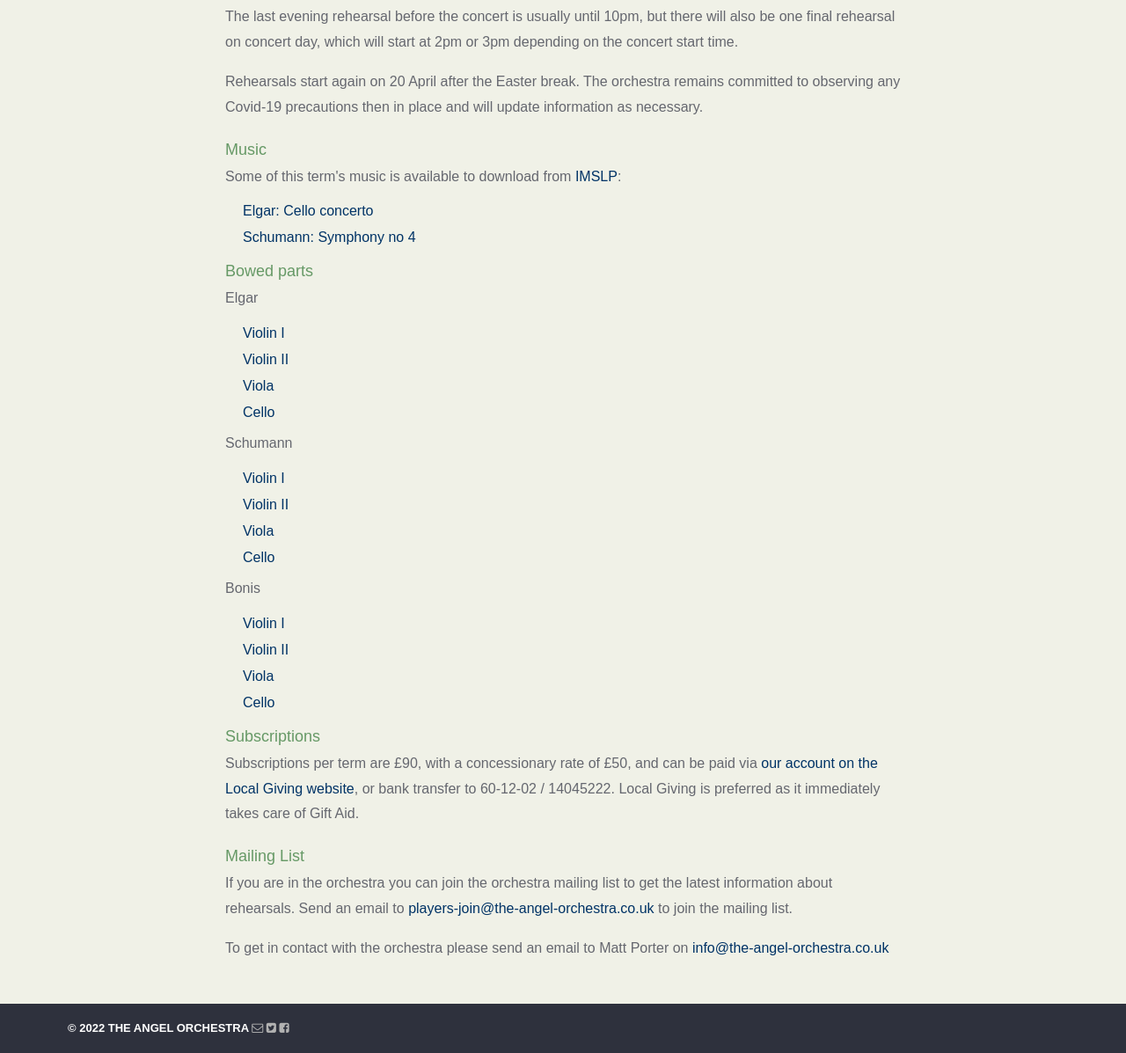
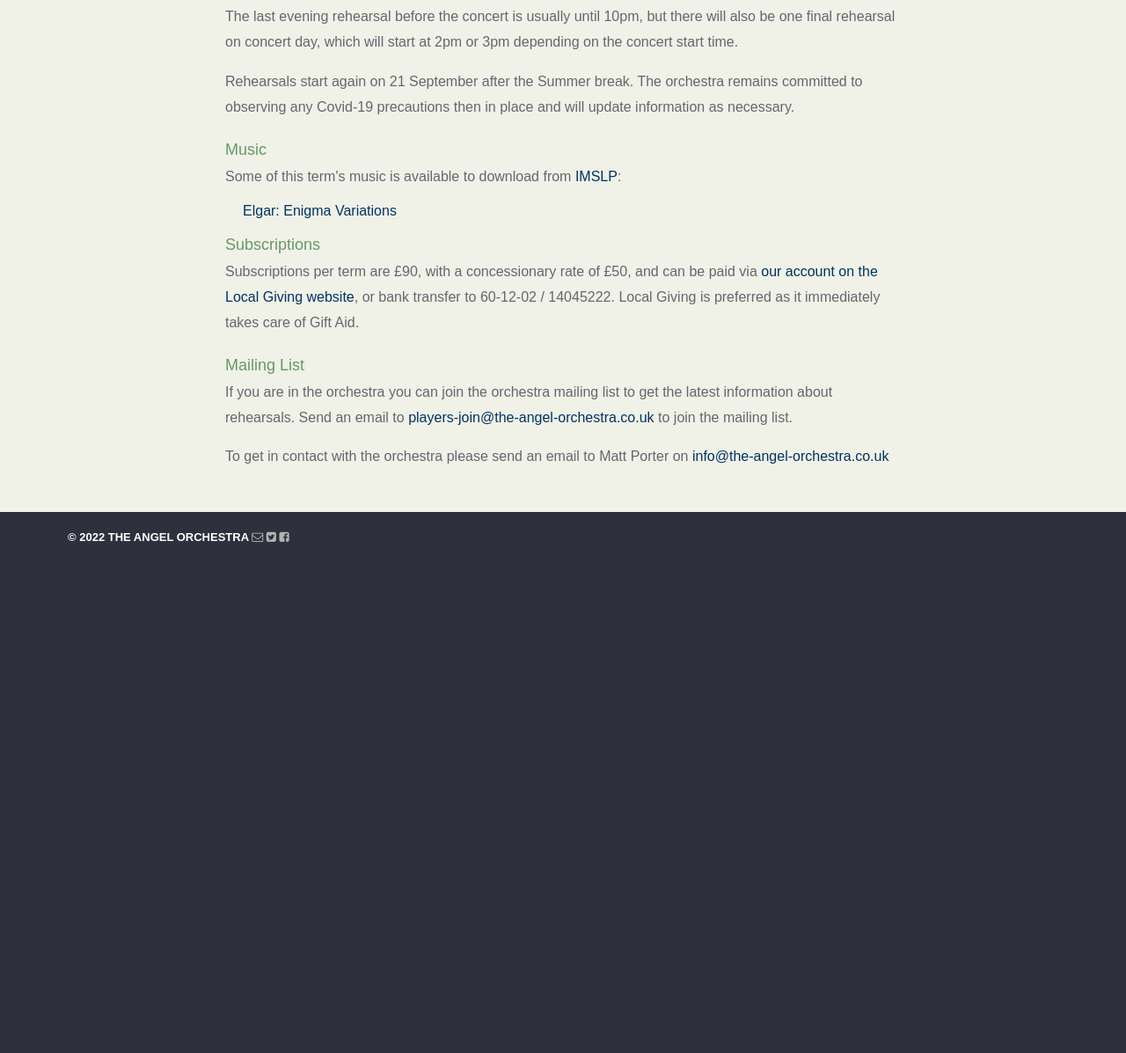
Before and after one commit to the-angel-orchestra/the-angel-orchestra.github.io, a Jekyll site: the page built from rehearsals/index.html, in a window 1280 px wide and 1400 px high, scrolled down 811 px, cut to the strip 203-1400 px from the top of the window. Shown: the whole strip at 88% size. Built offline with Jekyll 4.4.1, drawn with Linux system fonts in a browser that asks for light colours; nearby versions of some CDN libraries; some web fonts are replaced; after the commit the page ends 1653 px from its top, so only the background shows below that.

Commit message:
Updates concert metadata

```diff
--- a/_includes/imslp.html
+++ b/_includes/imslp.html
@@ -1,3 +1 @@
-<li><a href='https://imslp.org/wiki/Cello_Concerto,_Op.85_(Elgar,_Edward)'>Elgar: Cello concerto</a></li>
-
-<li><a href='https://imslp.org/wiki/Symphony_No.4%2C_Op.120_(Schumann%2C_Robert)'>Schumann: Symphony no 4</a></li>
+<li><a href='https://imslp.org/wiki/Variations_on_an_Original_Theme_'Enigma'%2C_Op.36_(Elgar%2C_Edward)'>Elgar: Enigma Variations</a></li>
--- a/_includes/rehearsals.html
+++ b/_includes/rehearsals.html
@@ -1 +1 @@
-<p>Rehearsals start again on 20 April after the Easter break. The orchestra remains committed to observing any Covid-19 precautions then in place and will update information as necessary.</p>
+<p>Rehearsals start again on 21 September after the Summer break. The orchestra remains committed to observing any Covid-19 precautions then in place and will update information as necessary.</p>
--- a/rehearsals/index.html
+++ b/rehearsals/index.html
@@ -35,23 +35,7 @@ img-src: sbk.jpeg
         </ul>
 
 
-            <h3 id="bowed_parts">Bowed parts</h3>
-
-            <p>Elgar</p>
-            <ul>
-                <li><a href="https://the-angel-orchestra.s3-eu-west-1.amazonaws.com/Elgar_Vcl_Conc_vln1.pdf">Violin I</a></li>
-                <li><a href="https://the-angel-orchestra.s3-eu-west-1.amazonaws.com/Elgar_Vcl_Conc_vln2.pdf">Violin II</a></li>
-                <li><a href="https://the-angel-orchestra.s3-eu-west-1.amazonaws.com/Elgar_Vcl_Conc_vla.pdf">Viola</a></li>
-                <li><a href="https://the-angel-orchestra.s3-eu-west-1.amazonaws.com/Elgar_Vcl_Conc_vcl.pdf">Cello</a></li>
-            </ul>
-
-            <p>Schumann</p>
-            <ul>
-                <li><a href="https://the-angel-orchestra.s3-eu-west-1.amazonaws.com/Schumann_4_vln1.pdf">Violin I</a></li>
-                <li><a href="https://the-angel-orchestra.s3-eu-west-1.amazonaws.com/Schumann_4_vln2.pdf">Violin II</a></li>
-                <li><a href="https://the-angel-orchestra.s3-eu-west-1.amazonaws.com/Schumann_4_vla.pdf">Viola</a></li>
-                <li><a href="https://the-angel-orchestra.s3-eu-west-1.amazonaws.com/Schumann_4_vcl.pdf">Cello</a></li>
-            </ul>
+            <!-- <h3 id="bowed_parts">Bowed parts</h3>
 
             <p>Bonis</p>
             <ul>
@@ -59,7 +43,7 @@ img-src: sbk.jpeg
                 <li><a href="/assets/images/Bonis Suite vln2 bowed.pdf">Violin II</a></li>
                 <li><a href="/assets/images/Bonis Suite viola bowed.pdf">Viola</a></li>
                 <li><a href="/assets/images/Bonis Suite cello bowed.pdf">Cello</a></li>
-            </ul>
+            </ul> -->
     </div>
     <div id='stacks_in_127_page0' class='stacks_in markdown_stack'>
 
```
Also changed, not shown: .github/workflows/main.yml.
